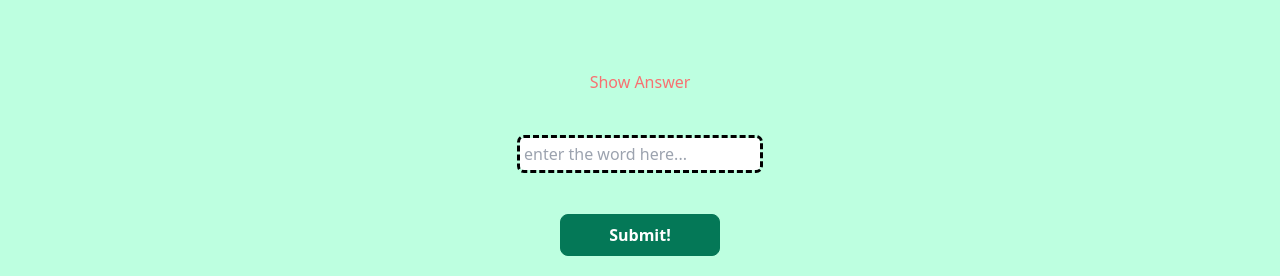
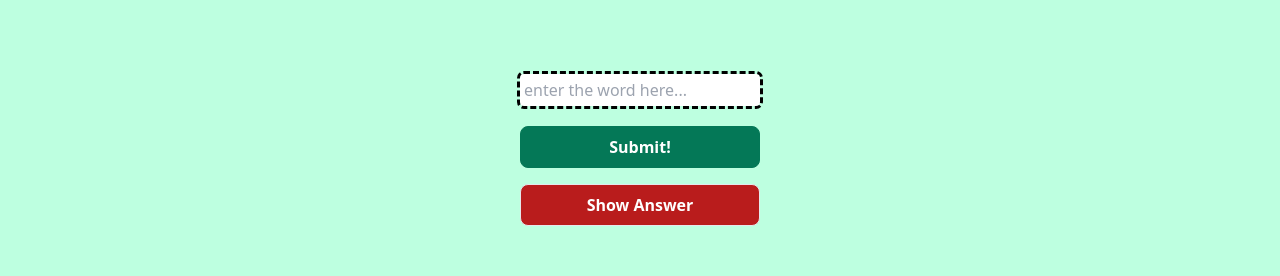
Before and after one commit to nandhag29/mhacks-16, a Next.js app: page /play in a window 1280 px wide. Shown: the part 334-610 px from the top of the page. Built offline with nearby package versions, Linux system fonts and the light colour scheme; no server answers; the database is empty.

Commit message:
changed buttons

```diff
--- a/src/pages/play.tsx
+++ b/src/pages/play.tsx
@@ -215,11 +215,11 @@ export default function Play() {
             }
             </div>
             <div className="flex flex-col justify-center">
-            <button className="text-red-400 mt-10" onClick={toggleShowAnswer}>Show Answer</button>
             <br />
             <input className="ml-auto mr-auto w-60 mt-5 mb-5 p-1 outline-dashed rounded" type="text" placeholder="enter the word here..." value={text} onChange={ (event) => setText(event.target.value) } />
-            <br />
-            <button className="m-auto mb-4 bg-emerald-700 text-white border border-emerald-700 font-bold py-2 px-6 rounded-lg w-40" onClick={submitGuess}>Submit!</button>
+
+            <button className="m-auto mb-4 bg-emerald-700 text-white border border-emerald-700 font-bold py-2 px-6 rounded-lg w-60" onClick={submitGuess}>Submit!</button>
+            <button className="m-auto mb-4 bg-red-700 text-white border border--700 font-bold py-2 px-6 rounded-lg w-60" onClick={toggleShowAnswer}>Show Answer</button>
             <div className="text-center">
             { feedback ?
                 <p className={"h-2 mb-5 text-xl " + feedbackStyle}>{ feedback }</p>
```
